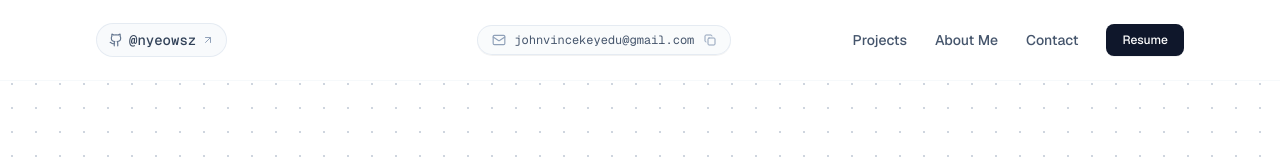
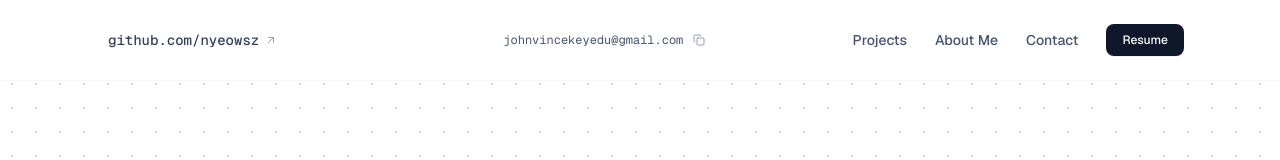
Before and after one commit to NyeowsZ/NyeowsZ, a Next.js app: page / in a window 1280 px wide. Shown: the top 160 px of the page. Built offline with nearby package versions, Linux system fonts and the light colour scheme.

Commit message:
modify: clean navbar minimalism

```diff
--- a/components/Navbar.tsx
+++ b/components/Navbar.tsx
@@ -2,7 +2,15 @@
 
 import React, { useState, useEffect } from "react";
 import { PROFILE } from "@/data/profile";
-import { Menu, X, Github, Mail, Copy, Check, ArrowUpRight } from "@/components/Icons";
+import {
+  Menu,
+  X,
+  Github,
+  Mail,
+  Copy,
+  Check,
+  ArrowUpRight,
+} from "@/components/Icons";
 
 interface NavbarProps {
   onOpenResume?: () => void;
@@ -43,10 +51,8 @@ export default function Navbar({ onOpenResume }: NavbarProps) {
       }`}
     >
       <div className="max-w-6xl mx-auto px-6 sm:px-8 h-20 flex items-center justify-between gap-4">
-
         {/* Left Section: Smooth "scroll down" ticker/slot animation container */}
         <div className="relative h-12 w-[240px] sm:w-[260px] overflow-hidden flex items-center">
-
           {/* Top State: @nyeowsz handle pill (rolls down and exits bottom on scroll) */}
           <div
             className={`absolute left-0 inset-y-0 flex items-center transition-all duration-500 cubic-bezier(0.16, 1, 0.3, 1) transform ${
@@ -59,10 +65,9 @@ export default function Navbar({ onOpenResume }: NavbarProps) {
               href={PROFILE.githubUrl}
               target="_blank"
               rel="noopener noreferrer"
-              className="inline-flex items-center gap-1.5 px-3 py-1.5 rounded-full bg-slate-50 hover:bg-blue-50 border border-slate-200/80 hover:border-blue-200 text-xs sm:text-sm font-mono font-medium text-slate-700 hover:text-blue-600 transition-colors group"
+              className="inline-flex items-center gap-1.5 px-3 py-1.5 rounded-full hover:bg-blue-50 hover:border-blue-200 text-xs sm:text-sm font-mono font-medium text-slate-700 hover:text-blue-600 transition-colors group"
             >
-              <Github className="w-3.5 h-3.5 text-slate-500 group-hover:text-blue-600 transition-colors" />
-              <span>@{PROFILE.handle}</span>
+              <span>github.com/{PROFILE.handle}</span>
               <ArrowUpRight className="w-3 h-3 text-slate-400 group-hover:text-blue-500 transition-colors" />
             </a>
           </div>
@@ -94,7 +99,6 @@ export default function Navbar({ onOpenResume }: NavbarProps) {
               <ArrowUpRight className="w-2.5 h-2.5 text-slate-400" />
             </a>
           </div>
-
         </div>
 
         {/* Middle Section: Direct copyable Email pill */}
@@ -102,9 +106,8 @@ export default function Navbar({ onOpenResume }: NavbarProps) {
           <button
             onClick={handleCopyEmail}
             title="Click to copy email"
-            className="inline-flex items-center gap-2 px-3.5 py-1.5 rounded-full bg-slate-50/80 hover:bg-blue-50/80 border border-slate-200/80 hover:border-blue-200 text-xs font-mono text-slate-600 hover:text-blue-700 transition-all duration-200 cursor-pointer shadow-2xs group"
+            className="inline-flex items-center gap-2 px-3.5 py-1.5 rounded-full hover:bg-blue-50/80 hover:border-blue-200 text-xs font-mono text-slate-600 hover:text-blue-700 transition-all duration-200 cursor-pointer group"
           >
-            <Mail className="w-3.5 h-3.5 text-slate-400 group-hover:text-blue-600 transition-colors" />
             <span>{PROFILE.email}</span>
             {copied ? (
               <span className="inline-flex items-center gap-1 text-emerald-600 font-semibold pl-1">
@@ -154,7 +157,11 @@ export default function Navbar({ onOpenResume }: NavbarProps) {
             className="p-2 rounded-lg text-slate-600 hover:bg-slate-100 transition-colors"
             aria-label="Toggle menu"
           >
-            {mobileMenuOpen ? <X className="w-5 h-5" /> : <Menu className="w-5 h-5" />}
+            {mobileMenuOpen ? (
+              <X className="w-5 h-5" />
+            ) : (
+              <Menu className="w-5 h-5" />
+            )}
           </button>
         </div>
       </div>
```
